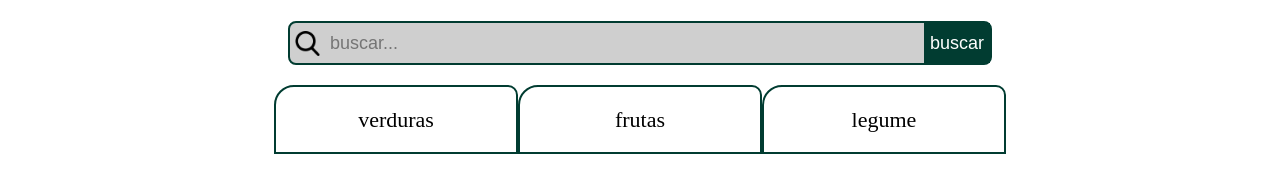
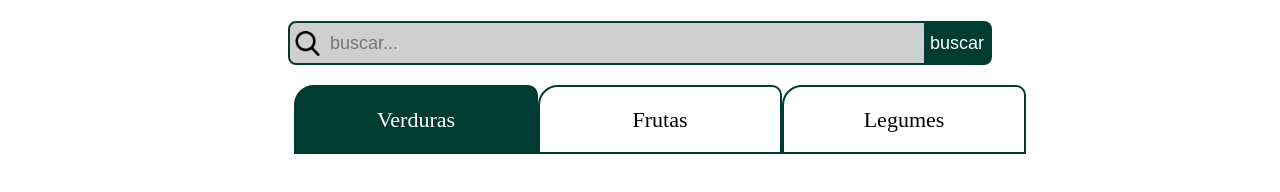
Before and after one commit to RafaelRigo/DaRoca, a plain HTML site: page codigo/principal/index.html in a window 1280 px wide. Shown: the part 320-512 px from the top of the page. Drawn offline with Linux system fonts and the light colour scheme.

Commit message:
Categorias de produtos

```diff
--- a/codigo/principal/index.html
+++ b/codigo/principal/index.html
@@ -30,11 +30,20 @@
             <input type="text" placeholder="buscar..." id="txt-buscar">
             <button id="bt-buscar">buscar</button>
         </div>
-        <div id="produtos">
-            <div id="verdura">verduras<input type="radio" name="produto"></div>
-            <div id="fruta">frutas<input type="radio" name="produto" ></div>
-            <div id="legume">legume<input type="radio" name="produto" ></div>
-        </div>
+        <ul id="produtos">
+            <li>
+                <input id="verdura" type="radio" name="produto" checked="checked">
+                <label for="verdura">Verduras</label>
+            </li>
+            <li>
+                <input id="fruta" type="radio" name="produto" >
+                <label for="fruta">Frutas</label>
+            </li>
+            <li>
+                <input id="legume" type="radio" name="produto" >
+                <label for="legume">Legumes</label>
+            </li>
+        </ul>
     </main>
 </body>
 </html>
--- a/codigo/principal/style.css
+++ b/codigo/principal/style.css
@@ -190,35 +190,45 @@ main p{
     font-family: var(--font);
 }
 
-#produtos div{
+#produtos label{
     width: 200px;
     height: 25px;
-    color: black;
     font-size: 22px;
     padding: 20px;
     text-align: center;
     border-radius: 20px 10px 0px 0px;
-    border: 2px solid #013C31
-
+    border: 2px solid #013C31;
 }
 
-#produtos div:hover{
+#produtos label, #produtos input {
+    display: block;
+}
+
+#produtos label:hover{
     cursor: pointer;
 }
 
-#produtos div:active{
+#produtos label:active {
     background-color: #013C31;
     color: white;
 }
 
 #produtos input{
-    width: 100%;
-    height: 100%;
+    width: 0;
+    height: 0;
     visibility: hidden;
+    margin: 0;
 }
 
 #produtos {
+    margin: auto;
     margin-top: 20px;
     display: flex;
     justify-content: center;
+    list-style: none;
 }
+input[name="produto"]:checked+label, .Checked+label {
+    background-color: var(--color-second);
+    color: white;
+    border-bottom: none;
+}
```
